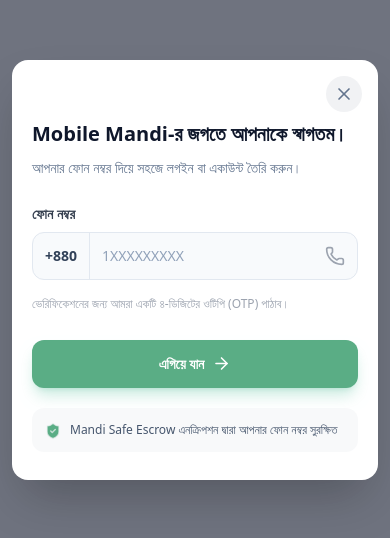
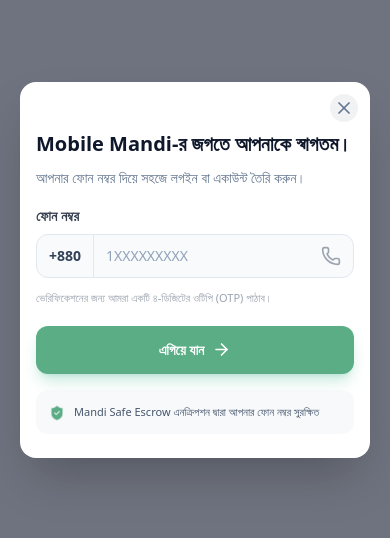
Before and after one commit to Mohammad-Sijan-1/my-webpage, a Next.js app: page /login in a window 390 px wide. Shown: the part 152-690 px from the top of the page. Built offline with nearby package versions, Linux system fonts and the light colour scheme.

Commit message:
margin-padding-editing

```diff
--- a/app/login/page.tsx
+++ b/app/login/page.tsx
@@ -38,35 +38,35 @@ export default function Home() {
   };
 
   return (
-    <div className="fixed inset-0 z-50 flex items-center justify-center overflow-y-auto bg-[#0F172A99] px-3 py-4 sm:px-6 sm:py-8">
+    <div className="fixed inset-0 z-50 flex items-center justify-center overflow-y-auto bg-[#0F172A99] px-5 py-5 sm:px-6 sm:py-8">
 
-      <div className="relative my-auto w-full max-w-120 rounded-2xl bg-white px-5 py-7 shadow-2xl sm:rounded-3xl sm:px-8 sm:py-9 md:px-9">
+      <div className="relative my-auto w-full max-w-120 rounded-2xl bg-white px-4 py-6 shadow-2xl sm:rounded-3xl sm:px-8 sm:py-9 md:px-9">
 
         {/* Close Button */}
         <button
           type="button"
           aria-label="Close modal"
           onClick={() => router.back()}
-          className="absolute right-4 top-4 flex h-9 w-9 items-center justify-center rounded-full bg-[#F1F2F4] text-slate-500 transition hover:bg-slate-200 sm:right-5 sm:top-5"
+          className="absolute right-3 top-3 flex h-7 w-7 sm:h-9 sm:w-9 items-center justify-center rounded-full bg-[#F1F2F4] text-slate-500 transition hover:bg-slate-200 sm:right-5 sm:top-5"
         >
           <X size={20} />
         </button>
 
         {/* Heading */}
-        <div className="mt-5 text-left sm:mt-6">
+        <div className="mt-4 text-left sm:mt-6">
 
-          <h2 className="mt-8 text-xl font-bold leading-snug text-slate-900 sm:mt-0 sm:text-2xl sm:leading-10">
+          <h2 className="mt-6 text-xl font-bold leading-snug text-slate-900 sm:mt-0 sm:text-2xl sm:leading-10">
             Mobile Mandi-র জগতে আপনাকে স্বাগতম।
           </h2>
 
-          <p className="mt-2 text-sm leading-6 text-slate-500 sm:mt-3 sm:text-[15px] sm:leading-7">
+          <p className="mt-2 text-sm leading-6 text-slate-500  sm:text-[15px] sm:leading-7">
             আপনার ফোন নম্বর দিয়ে সহজে লগইন বা একাউন্ট তৈরি করুন।
           </p>
 
         </div>
 
         {/* Form */}
-        <form onSubmit={handleSubmit} className="mt-6 sm:mt-7">
+        <form onSubmit={handleSubmit} className="mt-4 sm:mt-6">
 
           <label
             htmlFor="phone"
@@ -76,7 +76,7 @@ export default function Home() {
           </label>
 
           {/* Phone Input */}
-          <div className="flex h-12 w-full items-center overflow-hidden rounded-xl border border-slate-200 bg-slate-50 transition focus-within:border-[#5AAD85] focus-within:ring-4 focus-within:ring-[#5AAD85]/10 sm:h-14">
+          <div className="flex h-11 w-full items-center overflow-hidden rounded-xl border border-slate-200 bg-slate-50 transition focus-within:border-[#5AAD85] focus-within:ring-4 focus-within:ring-[#5AAD85]/10 sm:h-14">
 
             <span className="flex h-full shrink-0 items-center border-r border-slate-200 px-3 text-sm font-semibold text-slate-700 sm:px-4">
               +880
@@ -112,14 +112,14 @@ export default function Home() {
           )}
 
           {/* OTP Description */}
-          <p className="mt-3 text-xs leading-6 text-[#9CA3AF] sm:text-sm">
+          <p className=" mt-2  text-[11px] leading-6 text-[#9CA3AF] sm:text-[11px]">
             ভেরিফিকেশনের জন্য আমরা একটি ৪-ডিজিটের ওটিপি (OTP) পাঠাব।
           </p>
 
           {/* Continue Button */}
           <button
             type="submit"
-            className="mt-6 flex h-12 w-full items-center justify-center gap-2 rounded-xl bg-[#5AAD85] text-sm font-semibold text-white shadow-lg shadow-emerald-600/20 transition duration-300 hover:bg-[#479B72] active:scale-[0.98] sm:h-14 sm:text-base"
+            className="sm:mt-6 mt-4 flex h-12 w-full items-center justify-center gap-2 rounded-xl bg-[#5AAD85] text-sm font-semibold text-white shadow-lg shadow-emerald-600/20 transition duration-300 hover:bg-[#479B72] active:scale-[0.98] sm:h-14 sm:text-base"
           >
             এগিয়ে যান
             <ArrowRight size={19} />
@@ -128,7 +128,7 @@ export default function Home() {
         </form>
 
         {/* Security Message */}
-        <div className="mt-5 flex w-full items-start gap-2 rounded-xl bg-[#F1F2F4B2]/70 px-3 py-3 sm:mt-6 sm:px-4">
+        <div className="mt-4 flex w-full items-center  gap-2 rounded-xl bg-[#F1F2F4B2]/70 px-3 py-3 sm:mt-6 sm:px-4">
 
           <svg
             xmlns="http://www.w3.org/2000/svg"
@@ -146,7 +146,7 @@ export default function Home() {
             <path d="m9 12 2 2 4-4" />
           </svg>
 
-          <p className="min-w-0 flex-1 text-xs leading-5 text-slate-600 sm:text-[11px] sm:leading-6">
+          <p className="min-w-0 flex-1 text-[11px] leading-5 text-slate-600 sm:text-[11px] sm:leading-6">
             Mandi Safe Escrow এনক্রিপশন দ্বারা আপনার ফোন নম্বর সুরক্ষিত
           </p>
 
```
